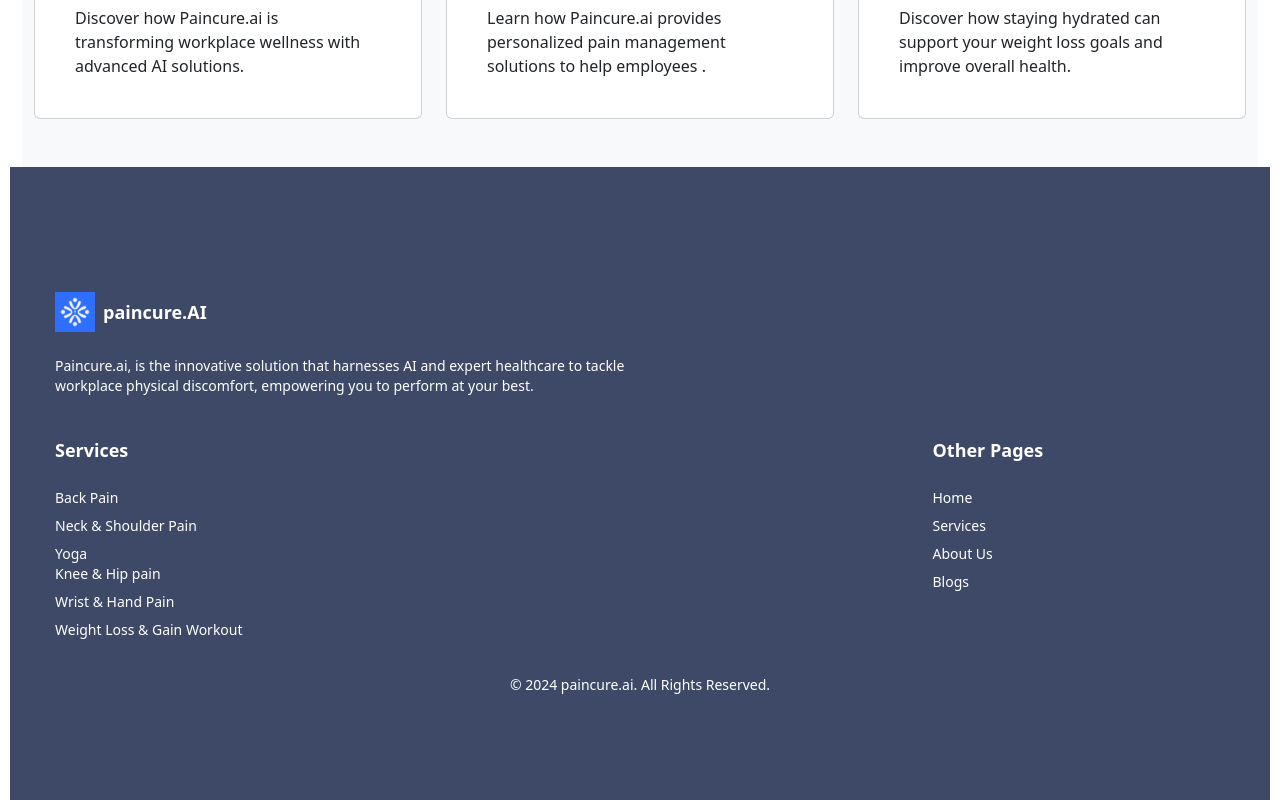
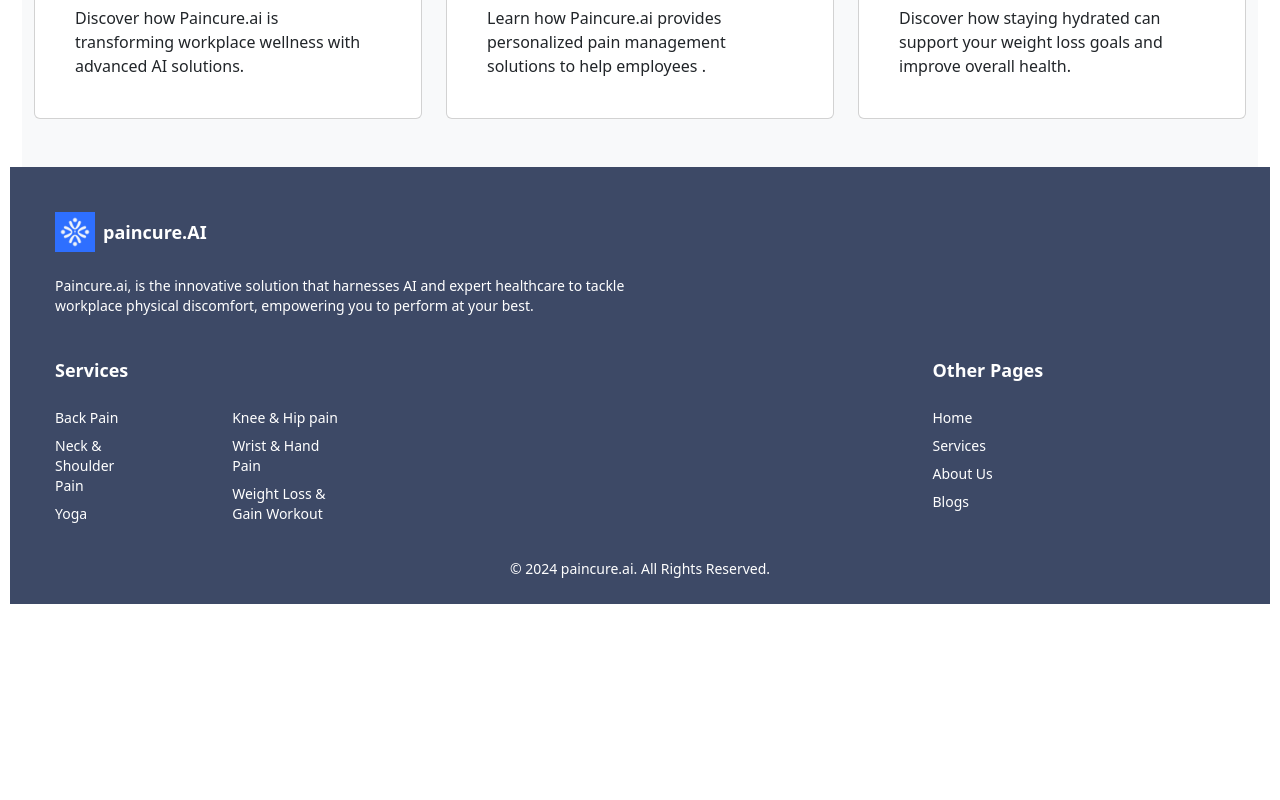
Before and after one commit to nitishsaini706/paincure, a Next.js app: page / in a window 1280 px wide. Shown: the part 3904-4704 px from the top of the page. After the commit the page ends 4508 px from the top, so only its background shows below. Built offline with nearby package versions, Linux system fonts and the light colour scheme.

Commit message:
mobile design

```diff
--- a/src/components/Footer.js
+++ b/src/components/Footer.js
@@ -4,7 +4,7 @@
 
 const Footer = () => {
     return (
-        <section className="bg-[#3D4966] text-white  lg:py-20">
+        <section className="bg-[#3D4966] text-white ">
             <Container style={{ padding: "45px 45px 25px 45px" }} >
 
                 <Row className="mb-6 " style={{ display: "flex", flexDirection: "column", marginBottom: "35px" }}>
@@ -21,7 +21,7 @@
 
                         <Col md={3} >
                             <h5 className="text-lg font-bold mb-4">Services</h5>
-                            <div className='lg:d-flex'>
+                            <div className='lg:flex'>
                                 <div style={{marginRight:"90px"}}>
                                     <ul className="list-none space-y-2 text-sm">
 
```
